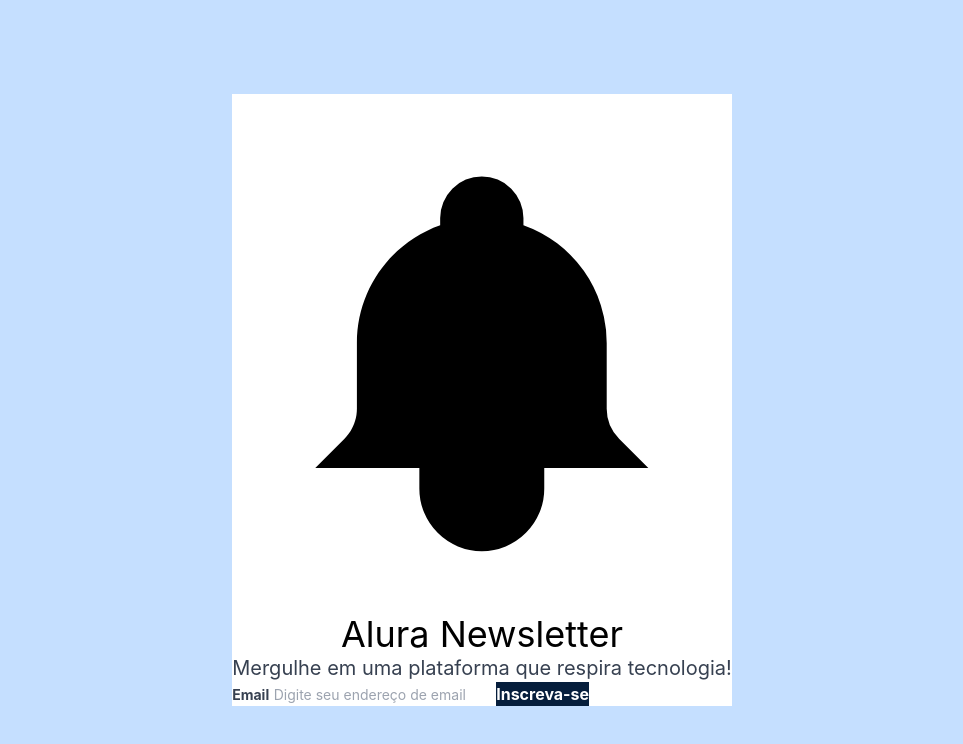
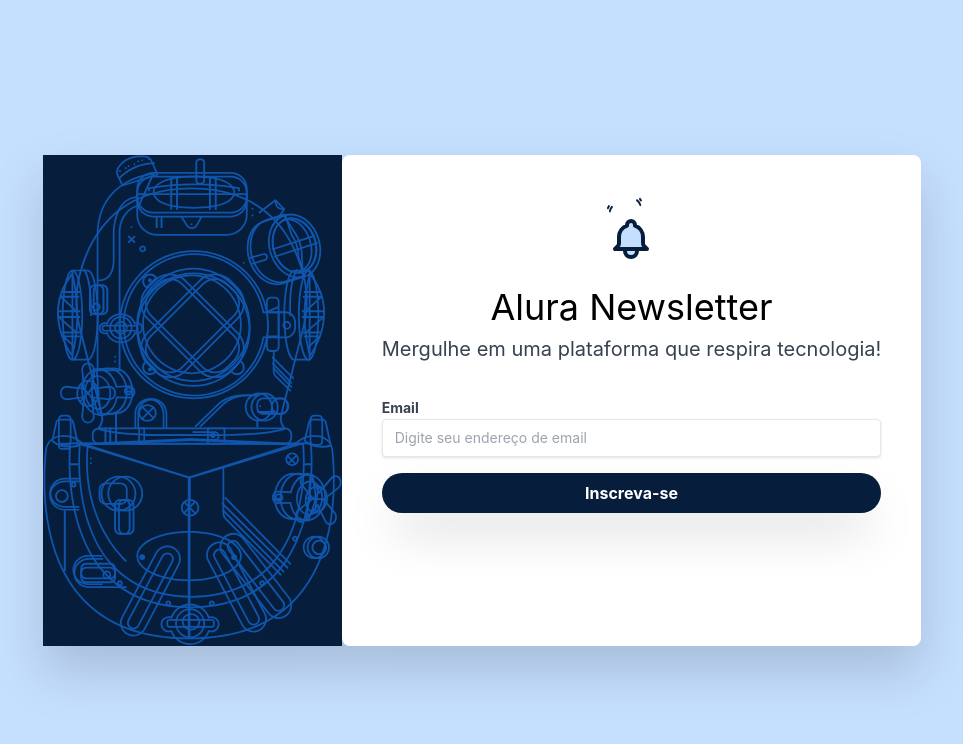
Before and after one commit to QuerenFernandes/projetoAluraNewsletter, a plain HTML site: page index.html in a window 1280 px wide. Shown: the whole page, without its empty margins (158-1121 px from the left). Drawn offline with nearby package versions, Linux system fonts and the light colour scheme.

Commit message:
alteracoes

```diff
--- a/index.html
+++ b/index.html
@@ -29,37 +29,37 @@
 
 <body class="bg-azul-claro font-inter flex justify-center items-center h-screen">
 
-    <main class="flex">
+    <main class="flex px-6 drop-shadow-2xl">
 
-        <section class="bg-azul-escuro hidden">
+        <section class="bg-azul-escuro">
             <img class="" src="image/icone-mergulhador.svg" alt="icone de mergulhador">
         </section>
 
-        <section class="bg-white">
+        <section class="bg-white p-10 gap-6 flex flex-col rounded-lg">
 
-            <div class="">
-                <svg class=""
+            <div class="self-center">
+                <svg class="fill-azul-escuro"
                     width="35" height="20" viewBox="0 0 44 20" fill="none" xmlns="http://www.w3.org/2000/svg">
                     <path d="M41.1738 0.994633C40.8556 1.10918 40.6199 1.34129 40.4506 1.70905C40.3201 1.99542 40.2881 2.17026 40.3041 2.53199C40.3178 2.86056 40.3659 3.0776 40.4734 3.28861C40.5444 3.42728 41.7665 5.17565 41.9221 5.36254C41.9748 5.42584 42.0984 5.52834 42.1945 5.58561C42.3661 5.69413 42.373 5.69714 42.6545 5.69714C42.9291 5.69714 42.9474 5.69413 43.1237 5.59465C43.3663 5.45599 43.5722 5.19373 43.6912 4.86818C43.8034 4.56673 43.8285 4.34366 43.7874 4.00303C43.753 3.69255 43.7004 3.52374 43.5814 3.31574C43.4784 3.13789 42.4096 1.60958 42.2242 1.37445C41.9519 1.03081 41.5171 0.874056 41.1738 0.994633Z" />
                     <path d="M37.4844 2.65246C37.2807 2.71275 37.1159 2.82428 36.9671 3.00515C36.8252 3.17697 36.7497 3.32468 36.6765 3.58995C36.6376 3.73464 36.6284 3.83412 36.6284 4.11446C36.6284 4.50935 36.665 4.69021 36.8069 4.97357C36.9168 5.19061 36.9923 5.272 37.3013 5.51617C37.9833 6.05274 38.4112 6.48983 38.9788 7.21631C39.6997 8.14475 40.265 9.19076 40.7365 10.4659C40.8738 10.8366 40.9127 10.915 41.0317 11.0597C41.1118 11.1592 41.2423 11.2737 41.343 11.337C41.5009 11.4365 41.5421 11.4516 41.7457 11.4636C42.1279 11.4878 42.3385 11.3913 42.5925 11.0778C42.9084 10.6889 43.0205 10.1493 42.9084 9.56756C42.8237 9.12745 42.4598 8.2171 42.025 7.35497C41.2194 5.75431 40.2078 4.41891 38.9811 3.33975C38.5966 3.00213 38.2831 2.76399 38.1297 2.69466C37.9535 2.61629 37.6697 2.59518 37.4844 2.65246Z" />
                     <path d="M2.11178 10.095C1.947 10.1674 1.79824 10.2638 1.6861 10.3723C1.60371 10.4507 1.4046 10.7883 0.85991 11.7801C0.466269 12.4945 0.120689 13.1426 0.0909372 13.218C0.0588967 13.3024 0.0291448 13.4652 0.0131245 13.634C-0.018916 13.9686 0.00625871 14.1886 0.104669 14.4659C0.248851 14.8669 0.459403 15.111 0.786674 15.2557C0.946877 15.3251 0.992649 15.3341 1.19634 15.322C1.384 15.31 1.45266 15.2919 1.57396 15.2226C1.76391 15.114 1.94242 14.9392 2.03397 14.7764C2.67249 13.6309 3.43231 12.2202 3.45977 12.1298C3.48037 12.0634 3.50783 11.8826 3.52385 11.7288C3.54674 11.4877 3.54445 11.4214 3.51241 11.2405C3.37738 10.514 2.92424 10.0468 2.36353 10.0558C2.27656 10.0558 2.16213 10.0739 2.11178 10.095Z" />
                     <path d="M6.00014 11.0928C5.69804 11.1802 5.49893 11.3671 5.00688 12.0303C3.94497 13.4651 3.16455 15.102 2.62215 17.0463C2.44822 17.6672 2.44822 17.9838 2.62215 18.442C2.72743 18.7223 2.92882 18.9906 3.13022 19.1202C3.63143 19.4427 4.27453 19.2106 4.58349 18.5987C4.67274 18.4209 4.69792 18.3425 4.85583 17.7758C4.97484 17.3537 5.25176 16.6182 5.48062 16.1208C5.8674 15.2768 6.22442 14.692 6.8309 13.9083C7.21997 13.4018 7.2932 13.2662 7.35271 12.9436C7.48316 12.2111 7.24743 11.5208 6.76453 11.2164C6.50134 11.0506 6.27248 11.0144 6.00014 11.0928Z" />
                 </svg>
-                <svg class="" viewBox="0 0 24 24"
+                <svg class="w-12 h-12 fill-azul-claro stroke-azul-escuro" viewBox="0 0 24 24"
                     xmlns="http://www.w3.org/2000/svg">
                     <path stroke-linecap="round" stroke-linejoin="round" stroke-width="2" d="M15 17h5l-1.405-1.405A2.032 2.032 0 0118 14.158V11a6.002 6.002 0 00-4-5.659V5a2 2 0 10-4 0v.341C7.67 6.165 6 8.388 6 11v3.159c0 .538-.214 1.055-.595 1.436L4 17h5m6 0v1a3 3 0 11-6 0v-1m6 0H9"></path>
                 </svg>
             </div>
 
             <div class="text-center">
-                <h1 class="text-4xl">Alura Newsletter</h1>
-                <p class="text-xl text-gray-700">Mergulhe em uma plataforma que respira tecnologia!</p>
+                <h1 class="text-4xl mb-2">Alura Newsletter</h1>
+                <p class="text-xl text-gray-700 mb-2">Mergulhe em uma plataforma que respira tecnologia!</p>
             </div>
 
             <form>
-                <label class="text-sm font-bold text-gray-700" for="email">Email</label>
-                <input class="text-sm" id="email" type="email" placeholder="Digite seu endereço de email">
-                <button class="font-bold text-white bg-azul-escuro" type="button">Inscreva-se</button>
+                <label class="text-sm font-bold text-gray-700 mb-2" for="email">Email</label>
+                <input class="text-sm w-full mb-4 pl-3 rounded border py-2 shadow" id="email" type="email" placeholder="Digite seu endereço de email">
+                <button class="font-bold text-white bg-azul-escuro w-full py-2 rounded-full shadow-2xl" type="button">Inscreva-se</button>
             </form>
         </section>
     </main>
```
